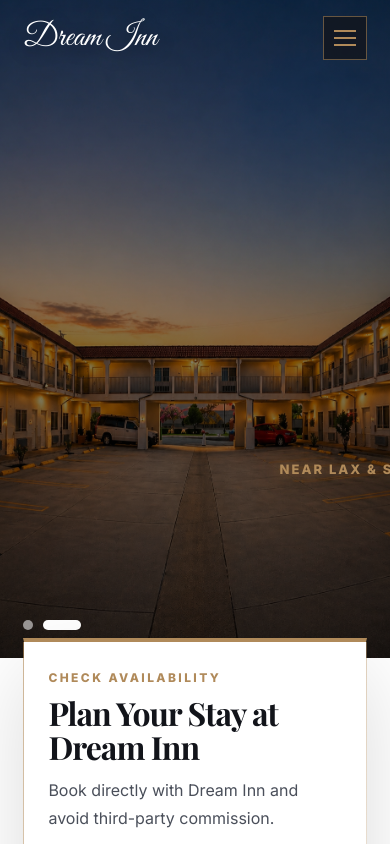
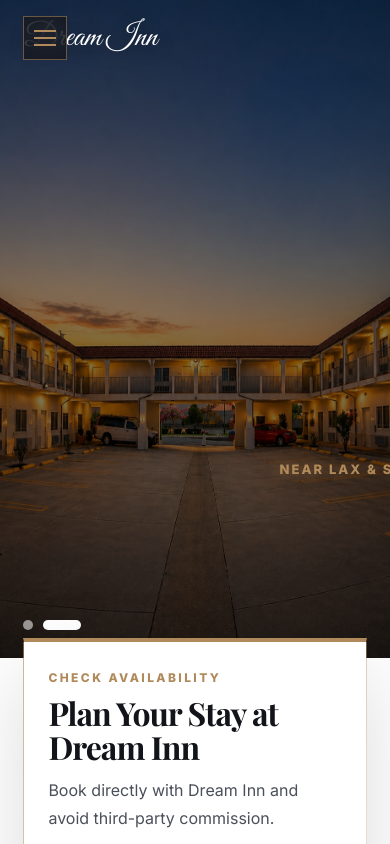
Before and after one commit to meetx00719/dream-inn-website, a React (Vite) app: page / in a window 390 px wide. Shown: the top 844 px of the page. Built offline with nearby package versions, Linux system fonts and the light colour scheme; a web font is replaced by a local one.

Commit message:
Fix mobile hamburger code fix nmi

```diff
--- a/src/index.css
+++ b/src/index.css
@@ -114,6 +114,10 @@ button {
   font-size: 42px;
   color: var(--gold);
   white-space: nowrap;
+
+  /* 👇 ADD THIS */
+  position: relative;
+  z-index: 10001;
 }
 
 .luxLogo span {
@@ -1343,3 +1347,11 @@ button {
 .mobileMenu.open {
   display: flex !important;
 }
+@media (max-width: 760px) {
+  .luxLogo {
+    position: absolute;
+    left: 6%;
+    top: 50%;
+    transform: translateY(-50%);
+  }
+}
```
